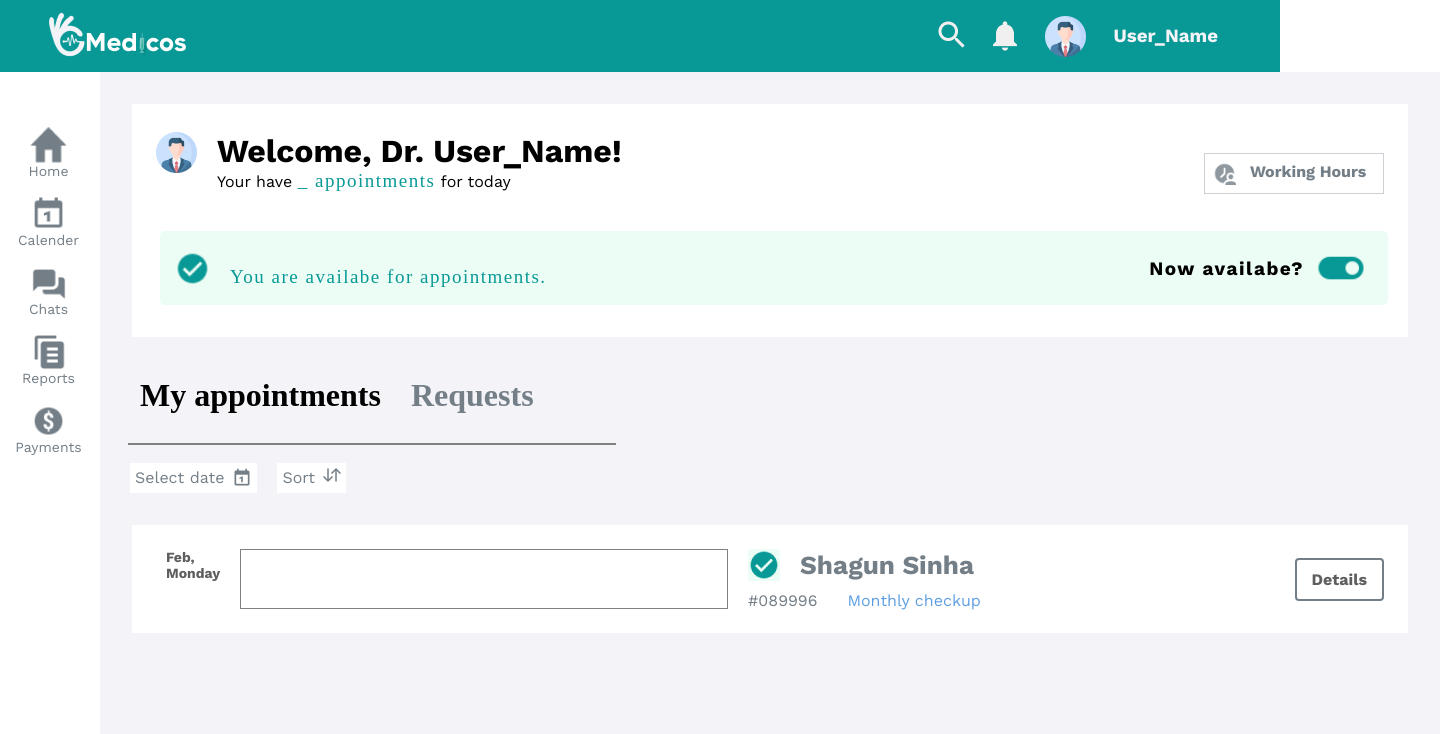
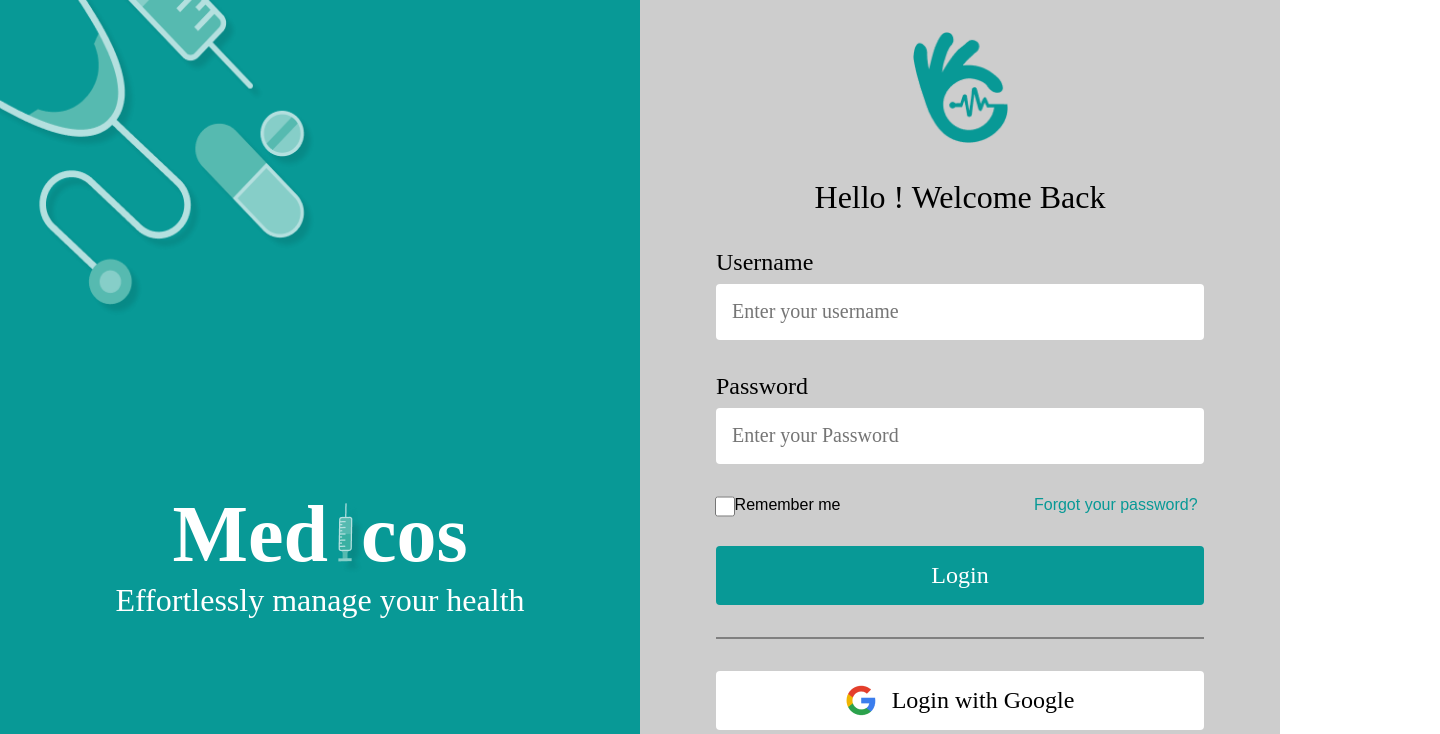
Before and after one commit to ariesiitr/Medicos, a Next.js app in the folder medicose-frontend/: page /login in a window 1280 px wide. Shown: the top 734 px of the page, 1440 px wide, since content can reach past the window. Built offline with nearby package versions, Linux system fonts and the light colour scheme; no server answers.

Commit message:
rectified bug

```diff
--- a/medicose-frontend/components/Login/Forms.js
+++ b/medicose-frontend/components/Login/Forms.js
@@ -1,11 +1,9 @@
-import React, { useState } from "react";
-import Image from "next/image";
-import Link from "next/link";
+import React, { useState } from 'react';
+import Image from 'next/image';
+import Link from 'next/link';
 import axios from 'axios';
 
 export default function Loginform() {
-
-
 	const [userName, setuserName] = useState('');
 	const [Password, setPassword] = useState('');
 	const [pass_error, setpass_error] = useState('');
@@ -64,7 +62,7 @@ export default function Loginform() {
 					password: Password,
 				},
 				null
-      )
+			);
 		}
 	}
 
@@ -73,27 +71,31 @@ export default function Loginform() {
 			<div className="greet">Hello ! Welcome Back</div>
 			<div>
 				<div className="inputLabel">Username</div>
-        <input type="text" placeholder="Enter your username"
+				<input
+					type="text"
+					placeholder="Enter your username"
+          className="Input"
 					onChange={(e) => setuserName(e.target.value)}
-
 				/>
 			</div>
 			<div>
 				<div className="inputLabel">Password</div>
-        <input type="password" placeholder="Enter your Password"
-        onChange={(e) =>
-          {setPassword(e.target.value);
+				<input
+					type="password"
+					placeholder="Enter your Password"
+          className="Input"
+					onChange={(e) => {
+						setPassword(e.target.value);
 						passValidate();
 					}}
-
 				/>
 			</div>
 			<div className="checkboxContainer">
 				<div
 					style={{
-            display: "flex",
-            flexDirection: "row",
-            height: "18px",
+						display: 'flex',
+						flexDirection: 'row',
+						height: '18px',
 					}}
 				>
 					<input type="checkbox" className="Input" />
@@ -101,8 +103,8 @@ export default function Loginform() {
 				</div>
 				<div
 					style={{
-            color: "#089996",
-            cursor: "pointer",
+						color: '#089996',
+						cursor: 'pointer',
 					}}
 				>
 					Forgot your password?
@@ -112,8 +114,8 @@ export default function Loginform() {
 			<button
 				className="btn"
 				style={{
-          backgroundColor: "#089996",
-          color: "#FFFFFF",
+					backgroundColor: '#089996',
+					color: '#FFFFFF',
 				}}
 				onClick={() => {
 					submit();
@@ -125,15 +127,15 @@ export default function Loginform() {
 			<button
 				className="btn"
 				style={{
-          backgroundColor: "#FFFFFF",
-          color: "black",
+					backgroundColor: '#FFFFFF',
+					color: 'black',
 				}}
 			>
 				<Image
 					src="/googleLogo.png"
 					width={30}
 					height={35}
-          style={{ marginRight: "16px" }}
+					style={{ marginRight: '16px' }}
 				/>
 				Login with Google
 			</button>
@@ -141,9 +143,9 @@ export default function Loginform() {
 				<text> Don’t have an account?</text>
 				<span
 					style={{
-            cursor: "pointer",
-            color: "#089996",
-            marginLeft: "10px",
+						cursor: 'pointer',
+						color: '#089996',
+						marginLeft: '10px',
 					}}
 				>
 					<Link href="/register">Create Account</Link>
@@ -167,23 +169,37 @@ function Signupform(props) {
 			</div>
 			<div>
 				<div className="inputLabel">Password</div>
-        <input type="password" placeholder="Enter your Password" className="Input" />
+				<input
+					type="password"
+					placeholder="Enter your Password"
+					className="Input"
+				/>
 			</div>
 			<div>
 				<div className="inputLabel">Confirm Password</div>
-        <input type="password" placeholder="Confirm password" className="Input" />
+				<input
+					type="password"
+					placeholder="Confirm password"
+					className="Input"
+				/>
 			</div>
-      <button className="btn" onClick={props.NavigateToOtpform} style={{
-        marginTop: '2.5rem'
-      }}>Signup</button>
+			<button
+				className="btn"
+				onClick={props.NavigateToOtpform}
+				style={{
+					marginTop: '2.5rem',
+				}}
+			>
+				Signup
+			</button>
 		</>
 	);
 }
 
 function Otpform() {
 	const [isVerified, setisVerified] = useState(true);
-  function Verify () {
-    setisVerified(false)
+	function Verify() {
+		setisVerified(false);
 	}
 	return (
 		<>
@@ -192,23 +208,37 @@ function Otpform() {
 				<div className="inputLabel">OTP</div>
 				{isVerified ? (
 					<>
-            {" "}
-            <input type="text" placeholder="Enter One Time Password" className="Input" />
-            <button className="btn" onClick={Verify} style={{
-              marginTop: "2.5rem"
-            }}>Verify</button>
+						{' '}
+						<input
+							type="text"
+							placeholder="Enter One Time Password"
+							className="Input"
+						/>
+						<button
+							className="btn"
+							onClick={Verify}
+							style={{
+								marginTop: '2.5rem',
+							}}
+						>
+							Verify
+						</button>
 					</>
 				) : (
 					<>
-            {" "}
+						{' '}
 						<div className="invalidOtp">
-              <input type="text" placeholder="Enter One Time Password" className="Input" />
+							<input
+								type="text"
+								placeholder="Enter One Time Password"
+								className="Input"
+							/>
 							<img
 								src="/vector.png"
 								width={20}
 								height={20}
 								style={{
-                  marginLeft: "-2rem",
+									marginLeft: '-2rem',
 								}}
 							/>
 						</div>
--- a/medicose-frontend/pages/login.js
+++ b/medicose-frontend/pages/login.js
@@ -10,22 +10,22 @@ import DoctorHomepage from '../components/dashboard/Doctor/Homepage'
 
 function login() {
   return (
-    // <div className="loginContainer">
-    //   <div className="loginDesignContainer">
-    //     <Logindesign />
-    //   </div>
-    //   <div>
-    //   <Navbar />
-    //   <div className="loginFormContainer">
-    //     <div className="okGestureIcon">
-    //       <Image src="/healthy.png" width={95} height={111} />
-    //     </div>
-    //     <Loginform/>
-    //     </div>
-    //   </div>
-    // </div>
+    <div className="loginContainer">
+      <div className="loginDesignContainer">
+        <Logindesign />
+      </div>
+      <div>
+      {/* <Navbar /> */}
+      <div className="loginFormContainer">
+        <div className="okGestureIcon">
+          <Image src="/healthy.png" width={95} height={111} />
+        </div>
+        <Loginform/>
+        </div>
+      </div>
+    </div>
     // <RegisterAsPatient/>
-    <DoctorHomepage/>
+
   );
 }
 
--- a/medicose-frontend/styles/globals.css
+++ b/medicose-frontend/styles/globals.css
@@ -1,4 +1,4 @@
-@import url('https://fonts.googleapis.com/css2?family=Work+Sans:wght@400;500;700&display=swap');
+/* @import url('https://fonts.googleapis.com/css2?family=Work+Sans:wght@400;500;700&display=swap'); */
 *{
   padding: 0;
   box-sizing: border-box;
--- a/medicose-frontend/styles/login.scss
+++ b/medicose-frontend/styles/login.scss
@@ -30,7 +30,7 @@
 	background-repeat: no-repeat;
 }
 .medicos {
-  font-family: "THICCCBOI";
+	font-family: 'THICCCBOI';
 	font-style: normal;
 	font-weight: 800;
 	font-size: 5rem;
@@ -41,7 +41,7 @@
 	align-items: center;
 }
 .medicoseSubtitle {
-  font-family: "THICCCBOI";
+	font-family: 'THICCCBOI';
 	font-style: normal;
 	font-weight: 500;
 	font-size: 2rem;
@@ -80,7 +80,7 @@
 	padding-top: 2rem;
 }
 .greet {
-  font-family: "THICCCBOI";
+	font-family: 'THICCCBOI';
 	font-style: normal;
 	color: #000000;
 	font-weight: 500;
@@ -97,7 +97,7 @@
 	align-items: center;
 	justify-content: center;
 	color: #737e87;
-  font-family: "THICCCBOI";
+	font-family: 'THICCCBOI';
 	font-style: normal;
 	font-weight: 400;
 	font-size: 1.25rem;
@@ -108,7 +108,7 @@
 	border: none;
 }
 .inputLabel {
-  font-family: "THICCCBOI";
+	font-family: 'THICCCBOI';
 	font-style: normal;
 	font-weight: 500;
 	font-size: 24px;
@@ -122,7 +122,7 @@
 	height: 3.7rem;
 	border-radius: 4px;
 	background: #089996;
-  font-family: "THICCCBOI";
+	font-family: 'THICCCBOI';
 	color: #ffffff;
 	font-style: normal;
 	font-weight: 500;
@@ -139,7 +139,7 @@ hr {
 	max-width: 30.5rem;
 	border: 1px solid grey;
 }
-input[type="checkbox"] {
+input[type='checkbox'] {
 	width: 20px;
 	height: 21px;
 	background-color: #ffffff;
@@ -169,7 +169,7 @@ input[type="checkbox"] {
 	color: #e93c3c;
 	margin-top: 1rem;
 	margin-bottom: 1.5rem;
-  font-family: "THICCCBOI";
+	font-family: 'THICCCBOI';
 	font-style: normal;
 	font-weight: 500;
 	font-size: 1rem;
@@ -207,4 +207,12 @@ input[type="checkbox"] {
 		width: auto;
 		max-width: none;
 	}
+  .navbarContainer {
+		display: flex;
 	}
+}
+@media screen and (min-width: 701px) {
+	.navbarContainer {
+		display: none;
+	}
+}
```
Also changed, not shown: medicose-frontend/pages/register/index.js (+4 -4 lines). Lines whose indentation alone changed are shown as unchanged.
